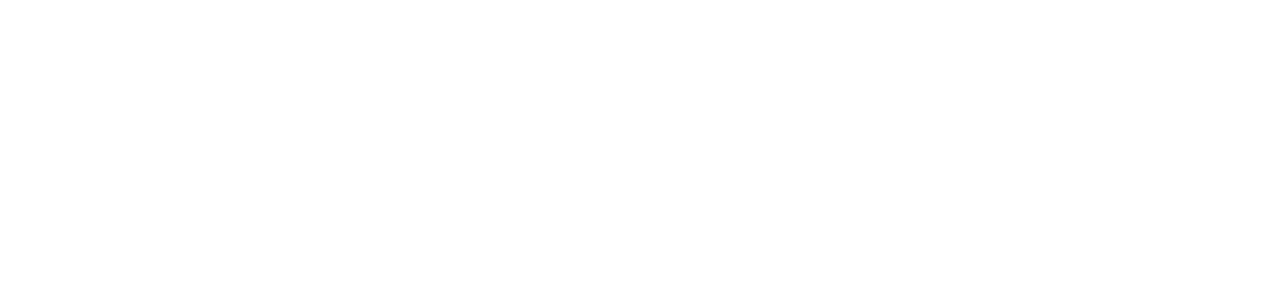
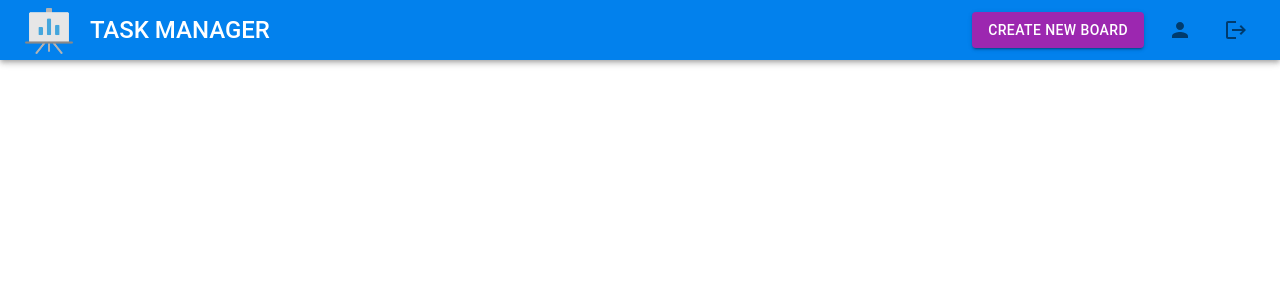
Before and after one commit to yaarusik/project-management-app, a React (Create React App) app: page / in a window 1280 px wide. Before the commit this address had no page. Shown: the top 300 px of the page. Built offline with nearby package versions, Linux system fonts and the light colour scheme.

Commit message:
feat: add header component

```diff
--- a/package.json
+++ b/package.json
@@ -60,6 +60,7 @@
     ]
   },
   "devDependencies": {
-    "@testing-library/react": "^13.2.0"
+    "@testing-library/react": "^13.2.0",
+    "@types/styled-components": "^5.1.25"
   }
 }
--- a/src/App.tsx
+++ b/src/App.tsx
@@ -1,9 +1,11 @@
 import './App.css';
 import AppRoutes from './Components/AppRoutes/AppRoutes';
+import Header from './Components/Header';
 
 function App() {
   return (
     <div className="App">
+      <Header />
       <AppRoutes />
     </div>
   );
--- /dev/null
+++ b/src/Components/Header/index.tsx
@@ -0,0 +1,59 @@
+import Button, { ButtonProps } from '@mui/material/Button';
+import AppBar from '@mui/material/AppBar';
+import Stack from '@mui/material/Stack';
+import PersonIcon from '@mui/icons-material/Person';
+import LogoutIcon from '@mui/icons-material/Logout';
+import Typography from '@mui/material/Typography';
+import Box from '@mui/material/Box';
+import Container from '@mui/material/Container';
+import CssBaseline from '@mui/material/CssBaseline';
+import { styled } from '@mui/material/styles';
+import IconButton from '@mui/material/IconButton';
+import { purple } from '@mui/material/colors';
+
+const ColorButton = styled(Button)<ButtonProps>(({ theme }) => ({
+  color: theme.palette.getContrastText(purple[500]),
+  backgroundColor: purple[500],
+  '&:hover': {
+    backgroundColor: purple[700],
+  },
+}));
+
+const Header = () => {
+  return (
+    <AppBar position="sticky">
+      <Box component="header" sx={{ bgcolor: '#0281ed', height: '60px', paddingTop: '5px' }}>
+        <CssBaseline />
+        <Container maxWidth="xl">
+          <Stack direction="row" spacing={2} justifyContent="space-between" alignItems="center">
+            <Stack direction="row" spacing={2} justifyContent="space-between" alignItems="center">
+              <img src="images/logo.png" alt="logo" width={50} height={50} />
+              <Typography
+                variant="h5"
+                sx={{
+                  color: '#ffffff',
+                  textTransform: 'uppercase',
+                  fontFamily: '"Roboto","Helvetica","Arial",sans-serif;',
+                  fontWeight: 500,
+                }}
+              >
+                Task manager
+              </Typography>
+            </Stack>
+            <Stack direction="row" spacing={2} justifyContent="space-between" alignItems="center">
+              <ColorButton variant="contained">Create new board</ColorButton>
+              <IconButton aria-label="edit-profile">
+                <PersonIcon />
+              </IconButton>
+              <IconButton aria-label="logout">
+                <LogoutIcon />
+              </IconButton>
+            </Stack>
+          </Stack>
+        </Container>
+      </Box>
+    </AppBar>
+  );
+};
+
+export default Header;
```
Also changed, not shown: public/images/logo.png (added), src/assets/normalize.css (added), 1 other file (tests, documents, lock files or other folders).
